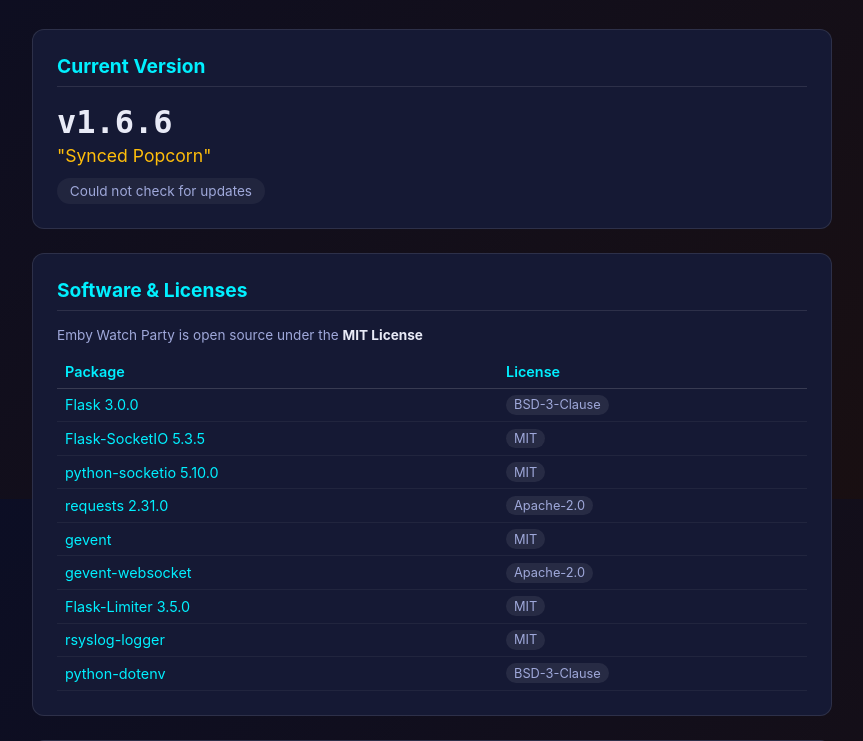
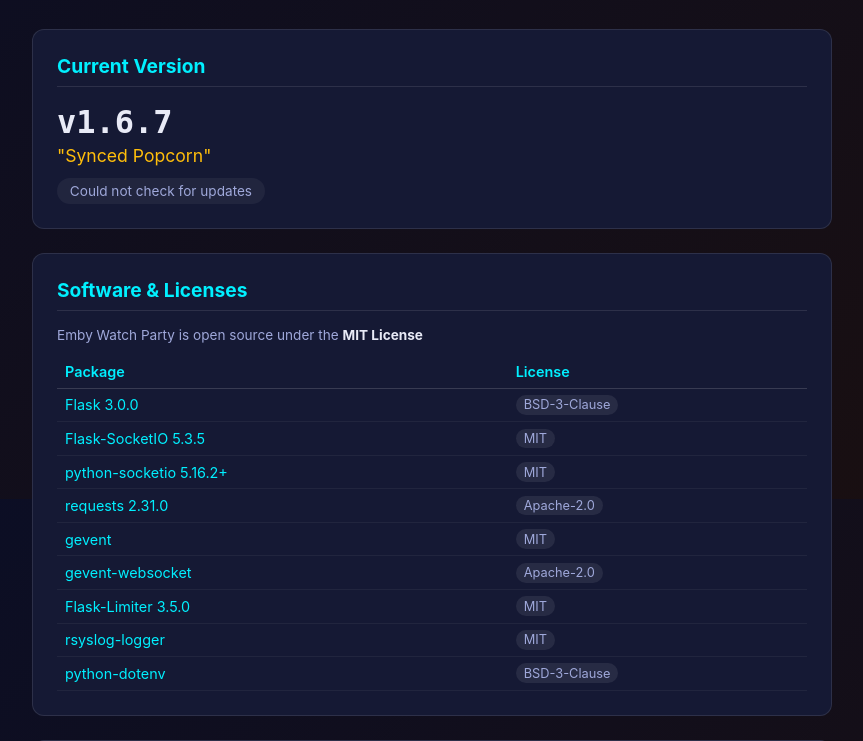
Before and after one commit to Oratorian/emby-watchparty, a Flask app: page /version in a window 1280 px wide. Shown: the part 301-1042 px from the top of the page, without its empty margins (208-1071 px from the left). Run offline with Flask 3, Linux system fonts and the light colour scheme; data that the repository does not hold is empty.

Commit message:
1.6.7: security bump python-socketio to >=5.16.2 (CVE-2026-48804)
python-socketio 5.14.0 (pinned in 1.6.6) is affected by
CVE-2026-48804 / GHSA-5w7q-77mv-v69f -- unbounded binary attachment
accumulation can DoS the server. Fixed upstream in 5.16.2.

Requirements floor is now >=5.16.2,<6.0; upper bound guards against
a future major bump introducing an API break during pip install
--upgrade. Verified flask-socketio 5.4.0+ resolves cleanly against
the new floor (pip pulls 5.6.x).

Also updated the credit tables in party.html + version.html to show
python-socketio 5.16.2+ (were stuck at 5.10.0). Kept scope narrow to
the CVE-relevant library; the other stale credit entries can be
refreshed separately.

Version bumped to 1.6.7 (codename unchanged). First patch under the
"security-only maintenance through 2026-12-31" policy.

```diff
--- a/requirements.txt
+++ b/requirements.txt
@@ -1,6 +1,6 @@
 flask>=3.1.3
 flask-socketio>=5.4.0
-python-socketio==5.14.0
+python-socketio>=5.16.2,<6.0
 requests>=2.32.4
 gevent>=25.9.1
 gevent-websocket>=0.10.1
--- a/src/__init__.py
+++ b/src/__init__.py
@@ -1,8 +1,8 @@
 """
 Emby Watch Party - Source Modules
-Version: 1.6.6
+Version: 1.6.7
 Codename: Synced Popcorn
 """
 
-__version__ = "1.6.6"
+__version__ = "1.6.7"
 __codename__ = "Synced Popcorn"
--- a/templates/party.html
+++ b/templates/party.html
@@ -207,7 +207,7 @@
                     <tbody>
                         <tr><td style="padding: 0.25rem 0;"><a href="https://flask.palletsprojects.com/" target="_blank" rel="noopener noreferrer" style="color: var(--cyber-primary); text-decoration: none;">Flask 3.0.0</a></td><td style="text-align: right;"><span style="background: rgba(255,255,255,0.08); padding: 0.1rem 0.4rem; border-radius: 8px; font-size: 0.75rem; color: var(--text-secondary, #aaa);">BSD-3-Clause</span></td></tr>
                         <tr><td style="padding: 0.25rem 0;"><a href="https://github.com/miguelgrinberg/Flask-SocketIO" target="_blank" rel="noopener noreferrer" style="color: var(--cyber-primary); text-decoration: none;">Flask-SocketIO 5.3.5</a></td><td style="text-align: right;"><span style="background: rgba(255,255,255,0.08); padding: 0.1rem 0.4rem; border-radius: 8px; font-size: 0.75rem; color: var(--text-secondary, #aaa);">MIT</span></td></tr>
-                        <tr><td style="padding: 0.25rem 0;"><a href="https://github.com/miguelgrinberg/python-socketio" target="_blank" rel="noopener noreferrer" style="color: var(--cyber-primary); text-decoration: none;">python-socketio 5.10.0</a></td><td style="text-align: right;"><span style="background: rgba(255,255,255,0.08); padding: 0.1rem 0.4rem; border-radius: 8px; font-size: 0.75rem; color: var(--text-secondary, #aaa);">MIT</span></td></tr>
+                        <tr><td style="padding: 0.25rem 0;"><a href="https://github.com/miguelgrinberg/python-socketio" target="_blank" rel="noopener noreferrer" style="color: var(--cyber-primary); text-decoration: none;">python-socketio 5.16.2+</a></td><td style="text-align: right;"><span style="background: rgba(255,255,255,0.08); padding: 0.1rem 0.4rem; border-radius: 8px; font-size: 0.75rem; color: var(--text-secondary, #aaa);">MIT</span></td></tr>
                         <tr><td style="padding: 0.25rem 0;"><a href="https://github.com/psf/requests" target="_blank" rel="noopener noreferrer" style="color: var(--cyber-primary); text-decoration: none;">requests 2.31.0</a></td><td style="text-align: right;"><span style="background: rgba(255,255,255,0.08); padding: 0.1rem 0.4rem; border-radius: 8px; font-size: 0.75rem; color: var(--text-secondary, #aaa);">Apache-2.0</span></td></tr>
                         <tr><td style="padding: 0.25rem 0;"><a href="https://www.gevent.org/" target="_blank" rel="noopener noreferrer" style="color: var(--cyber-primary); text-decoration: none;">gevent</a></td><td style="text-align: right;"><span style="background: rgba(255,255,255,0.08); padding: 0.1rem 0.4rem; border-radius: 8px; font-size: 0.75rem; color: var(--text-secondary, #aaa);">MIT</span></td></tr>
                         <tr><td style="padding: 0.25rem 0;"><a href="https://gitlab.com/noppo/gevent-websocket" target="_blank" rel="noopener noreferrer" style="color: var(--cyber-primary); text-decoration: none;">gevent-websocket</a></td><td style="text-align: right;"><span style="background: rgba(255,255,255,0.08); padding: 0.1rem 0.4rem; border-radius: 8px; font-size: 0.75rem; color: var(--text-secondary, #aaa);">Apache-2.0</span></td></tr>
--- a/templates/version.html
+++ b/templates/version.html
@@ -217,7 +217,7 @@
                                 <td><span class="license-badge">MIT</span></td>
                             </tr>
                             <tr>
-                                <td><a href="https://github.com/miguelgrinberg/python-socketio" target="_blank" rel="noopener noreferrer">python-socketio 5.10.0</a></td>
+                                <td><a href="https://github.com/miguelgrinberg/python-socketio" target="_blank" rel="noopener noreferrer">python-socketio 5.16.2+</a></td>
                                 <td><span class="license-badge">MIT</span></td>
                             </tr>
                             <tr>
```
Also changed, not shown: CHANGELOG.md.
